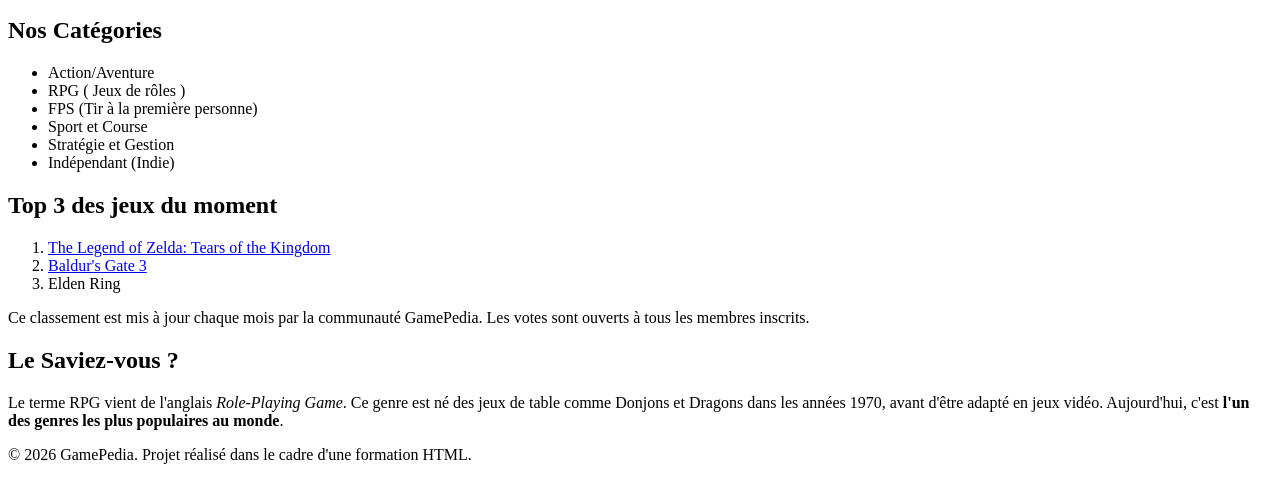
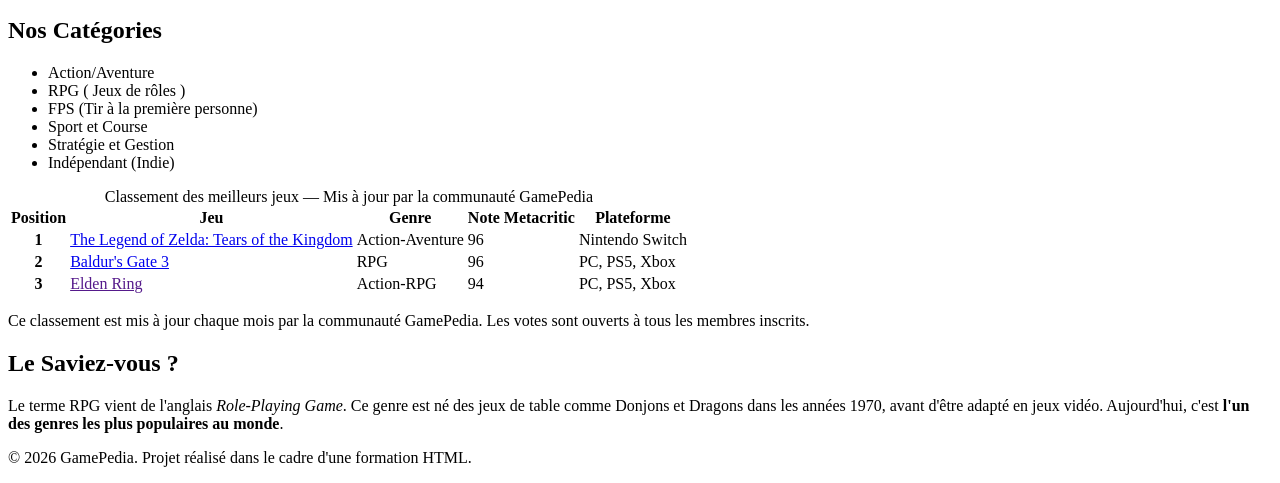
Before and after one commit to Projets-SevenK/GamePedia, a plain HTML site: page index.html in a window 1280 px wide. Shown: the part 348-831 px from the top of the page. Drawn offline with Linux system fonts and the light colour scheme.

Commit message:
Ajout d'un tableau

```diff
--- a/index.html
+++ b/index.html
@@ -41,14 +41,48 @@
         </ul>
       </section>
       <section id="top-jeux">
-        <h2>Top 3 des jeux du moment</h2>
-        <ol>
-          <li>
-            <a href="zelda.html">The Legend of Zelda: Tears of the Kingdom</a>
-          </li>
-          <li><a href="baldur.html">Baldur's Gate 3</a></li>
-          <li>Elden Ring</li>
-        </ol>
+        <table>
+          <caption>
+            Classement des meilleurs jeux — Mis à jour par la communauté
+            GamePedia
+          </caption>
+          <thead>
+            <tr>
+              <th scope="col">Position</th>
+              <th scope="col">Jeu</th>
+              <th scope="col">Genre</th>
+              <th scope="col">Note Metacritic</th>
+              <th scope="col">Plateforme</th>
+            </tr>
+          </thead>
+          <tbody>
+            <tr>
+              <th scope="row">1</th>
+              <td>
+                <a href="zelda.html"
+                  >The Legend of Zelda: Tears of the Kingdom</a
+                >
+              </td>
+              <td>Action-Aventure</td>
+              <td>96</td>
+              <td>Nintendo Switch</td>
+            </tr>
+            <tr>
+              <th scope="row">2</th>
+              <td><a href="baldur.html">Baldur's Gate 3</a></td>
+              <td>RPG</td>
+              <td>96</td>
+              <td>PC, PS5, Xbox</td>
+            </tr>
+            <tr>
+              <th scope="row">3</th>
+              <td><a href="">Elden Ring</a></td>
+              <td>Action-RPG</td>
+              <td>94</td>
+              <td>PC, PS5, Xbox</td>
+            </tr>
+          </tbody>
+        </table>
         <p>
           Ce classement est mis à jour chaque mois par la communauté GamePedia.
           Les votes sont ouverts à tous les membres inscrits.
```
